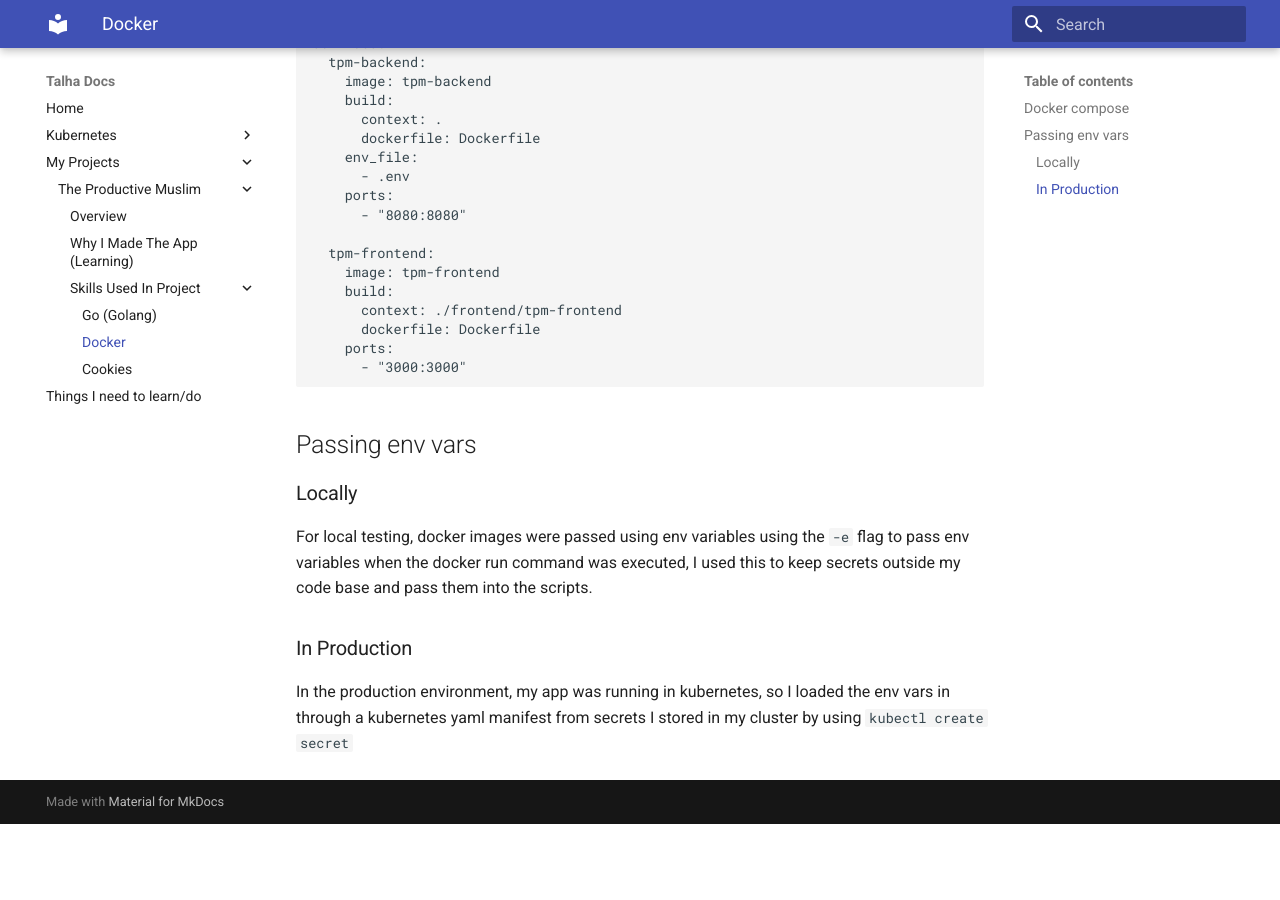
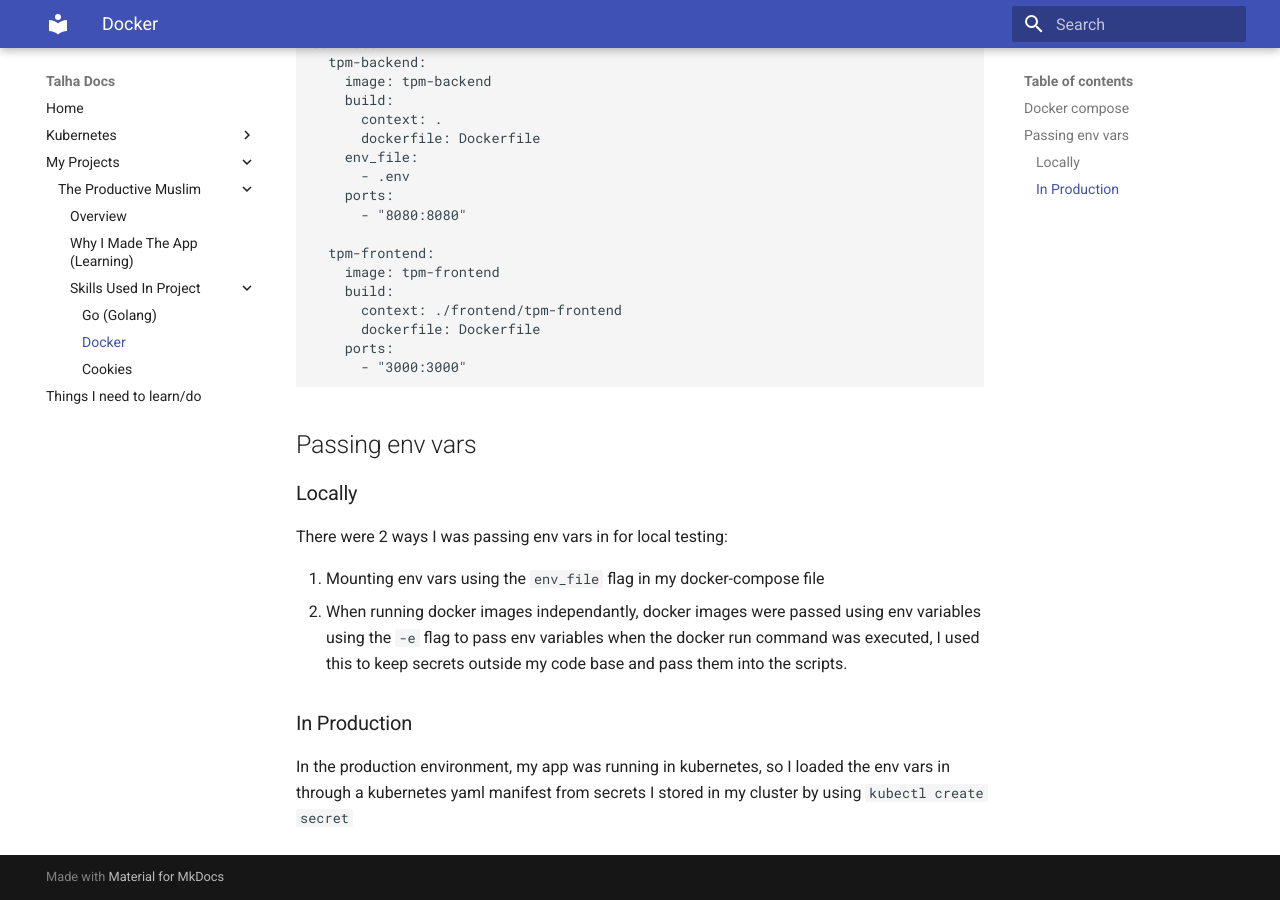
Before and after one commit to TRafi9/documentation, an MkDocs documentation site: the page built from docs/myProjects/theProductiveMuslim/skillsUsedInProject/docker.md, in a window 1280 px wide and 900 px high, scrolled down 781 px. Built offline with MkDocs 1.6.1 and Material for MkDocs 9.7.7, drawn with Linux system fonts in a browser that asks for light colours; before the commit the page ends 1605 px from its top, so only the background shows below that.

Commit message:
updating docker learning page and adding todo stuff

```diff
--- a/docs/myProjects/theProductiveMuslim/skillsUsedInProject/docker.md
+++ b/docs/myProjects/theProductiveMuslim/skillsUsedInProject/docker.md
@@ -53,7 +53,10 @@ services:
 
 ### Locally
 
-For local testing, docker images were passed using env variables using the `-e` flag to pass env variables when the docker run command was executed, I used this to keep secrets outside my code base and pass them into the scripts.
+There were 2 ways I was passing env vars in for local testing:
+
+1. Mounting env vars using the `env_file` flag in my docker-compose file
+2. When running docker images independantly, docker images were passed using env variables using the `-e` flag to pass env variables when the docker run command was executed, I used this to keep secrets outside my code base and pass them into the scripts.
 
 ### In Production
 
```
Also changed, not shown: docs/todo.md (+25 -0 lines).
